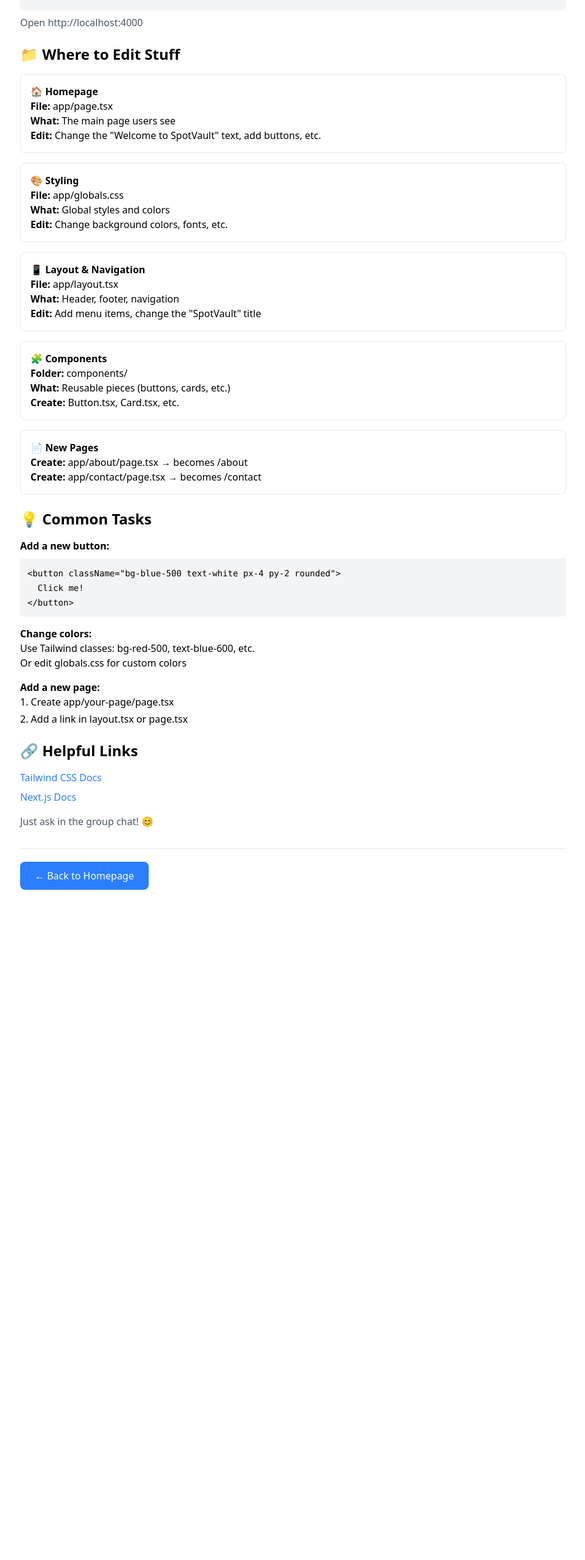
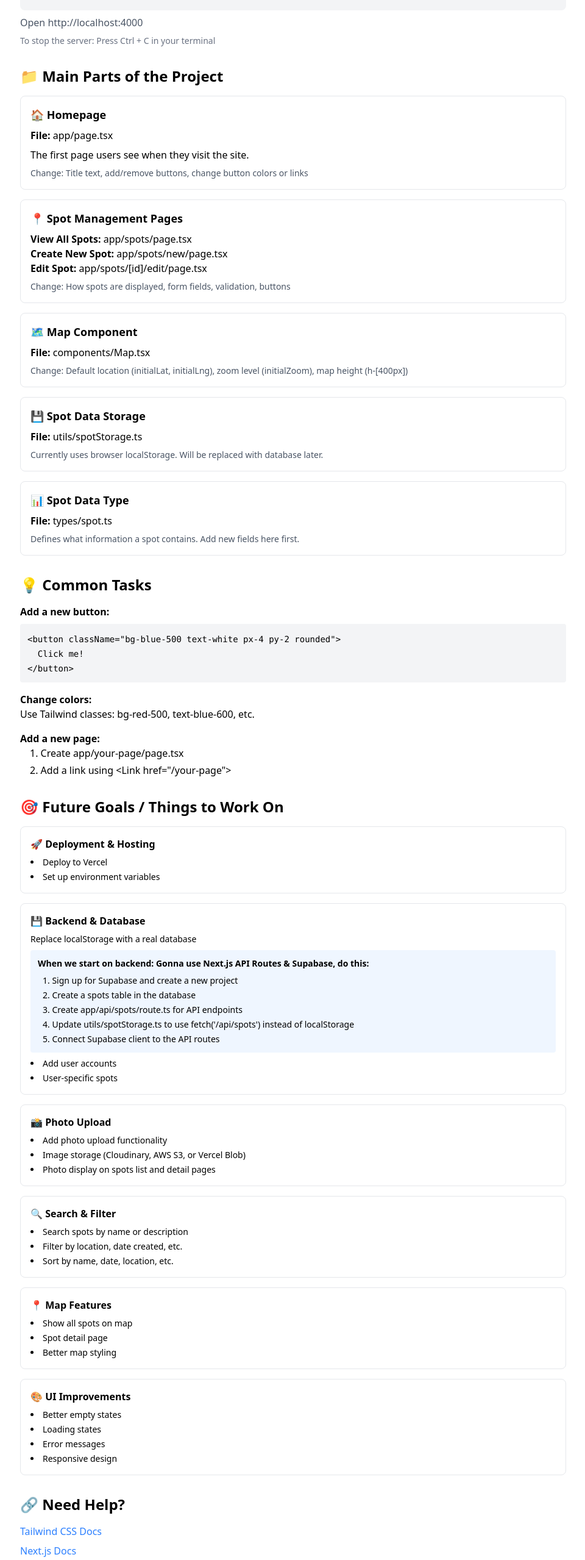
Before and after one commit to CSCI4830-UNO/SpotVault, a Next.js app in the folder web/: page /dev-guide in a window 1280 px wide. Shown: the part 239-2797 px from the top of the page at 61% size, without its empty margins (159-1119 px from the left). Before the commit the page ends 1719 px from the top, so only its background shows below. Built offline with nearby package versions, Linux system fonts and the light colour scheme.

Commit message:
Copied stuff from dev readme to dev-guide page

```diff
--- a/web/app/dev-guide/page.tsx
+++ b/web/app/dev-guide/page.tsx
@@ -1,10 +1,13 @@
+import Link from "next/link";
+
 export default function DevGuide() {
   return (
     <div className="min-h-screen bg-white dark:bg-black text-black dark:text-white p-8">
       <div className="max-w-4xl mx-auto">
         <h1 className="text-4xl font-bold mb-8">📝 SpotVault Dev Guide</h1>
 
-        <div className="space-y-6">
+        <div className="space-y-8">
+          {/* Quick Start */}
           <section>
             <h2 className="text-2xl font-semibold mb-4">🚀 Quick Start</h2>
             <div className="bg-gray-100 dark:bg-gray-800 p-4 rounded-lg">
@@ -15,47 +18,49 @@ export default function DevGuide() {
               </code>
             </div>
             <p className="mt-2 text-gray-600 dark:text-gray-400">Open http://localhost:4000</p>
+            <p className="mt-2 text-sm text-gray-500 dark:text-gray-500">To stop the server: Press Ctrl + C in your terminal</p>
           </section>
 
+          {/* Main Parts */}
           <section>
-            <h2 className="text-2xl font-semibold mb-4">📁 Where to Edit Stuff</h2>
-            <div className="grid gap-4">
+            <h2 className="text-2xl font-semibold mb-4">📁 Main Parts of the Project</h2>
+            <div className="space-y-4">
               <div className="border border-gray-200 dark:border-gray-700 p-4 rounded-lg">
-                <h3 className="font-semibold">🏠 Homepage</h3>
+                <h3 className="font-semibold text-lg mb-2">🏠 Homepage</h3>
                 <p><strong>File:</strong> app/page.tsx</p>
-                <p><strong>What:</strong> The main page users see</p>
-                <p><strong>Edit:</strong> Change the "Welcome to SpotVault" text, add buttons, etc.</p>
+                <p className="mt-2">The first page users see when they visit the site.</p>
+                <p className="mt-2 text-sm text-gray-600 dark:text-gray-400">Change: Title text, add/remove buttons, change button colors or links</p>
               </div>
 
               <div className="border border-gray-200 dark:border-gray-700 p-4 rounded-lg">
-                <h3 className="font-semibold">🎨 Styling</h3>
-                <p><strong>File:</strong> app/globals.css</p>
-                <p><strong>What:</strong> Global styles and colors</p>
-                <p><strong>Edit:</strong> Change background colors, fonts, etc.</p>
+                <h3 className="font-semibold text-lg mb-2">📍 Spot Management Pages</h3>
+                <p><strong>View All Spots:</strong> app/spots/page.tsx</p>
+                <p><strong>Create New Spot:</strong> app/spots/new/page.tsx</p>
+                <p><strong>Edit Spot:</strong> app/spots/[id]/edit/page.tsx</p>
+                <p className="mt-2 text-sm text-gray-600 dark:text-gray-400">Change: How spots are displayed, form fields, validation, buttons</p>
               </div>
 
               <div className="border border-gray-200 dark:border-gray-700 p-4 rounded-lg">
-                <h3 className="font-semibold">📱 Layout & Navigation</h3>
-                <p><strong>File:</strong> app/layout.tsx</p>
-                <p><strong>What:</strong> Header, footer, navigation</p>
-                <p><strong>Edit:</strong> Add menu items, change the "SpotVault" title</p>
+                <h3 className="font-semibold text-lg mb-2">🗺️ Map Component</h3>
+                <p><strong>File:</strong> components/Map.tsx</p>
+                <p className="mt-2 text-sm text-gray-600 dark:text-gray-400">Change: Default location (initialLat, initialLng), zoom level (initialZoom), map height (h-[400px])</p>
               </div>
 
               <div className="border border-gray-200 dark:border-gray-700 p-4 rounded-lg">
-                <h3 className="font-semibold">🧩 Components</h3>
-                <p><strong>Folder:</strong> components/</p>
-                <p><strong>What:</strong> Reusable pieces (buttons, cards, etc.)</p>
-                <p><strong>Create:</strong> Button.tsx, Card.tsx, etc.</p>
+                <h3 className="font-semibold text-lg mb-2">💾 Spot Data Storage</h3>
+                <p><strong>File:</strong> utils/spotStorage.ts</p>
+                <p className="mt-2 text-sm text-gray-600 dark:text-gray-400">Currently uses browser localStorage. Will be replaced with database later.</p>
               </div>
 
               <div className="border border-gray-200 dark:border-gray-700 p-4 rounded-lg">
-                <h3 className="font-semibold">📄 New Pages</h3>
-                <p><strong>Create:</strong> app/about/page.tsx → becomes /about</p>
-                <p><strong>Create:</strong> app/contact/page.tsx → becomes /contact</p>
+                <h3 className="font-semibold text-lg mb-2">📊 Spot Data Type</h3>
+                <p><strong>File:</strong> types/spot.ts</p>
+                <p className="mt-2 text-sm text-gray-600 dark:text-gray-400">Defines what information a spot contains. Add new fields here first.</p>
               </div>
             </div>
           </section>
 
+          {/* Common Tasks */}
           <section>
             <h2 className="text-2xl font-semibold mb-4">💡 Common Tasks</h2>
             <div className="space-y-4">
@@ -73,35 +78,107 @@ export default function DevGuide() {
               <div>
                 <h3 className="font-semibold">Change colors:</h3>
                 <p>Use Tailwind classes: bg-red-500, text-blue-600, etc.</p>
-                <p>Or edit globals.css for custom colors</p>
               </div>
 
               <div>
                 <h3 className="font-semibold">Add a new page:</h3>
-                <ol className="list-decimal list-inside space-y-1">
+                <ol className="list-decimal list-inside space-y-1 ml-4">
                   <li>Create app/your-page/page.tsx</li>
-                  <li>Add a link in layout.tsx or page.tsx</li>
+                  <li>Add a link using &lt;Link href="/your-page"&gt;</li>
                 </ol>
               </div>
             </div>
           </section>
 
+          {/* Future Goals */}
           <section>
-            <h2 className="text-2xl font-semibold mb-4">🔗 Helpful Links</h2>
+            <h2 className="text-2xl font-semibold mb-4">🎯 Future Goals / Things to Work On</h2>
+            <div className="space-y-4">
+              <div className="border border-gray-200 dark:border-gray-700 p-4 rounded-lg">
+                <h3 className="font-semibold mb-2">🚀 Deployment & Hosting</h3>
+                <ul className="list-disc list-inside space-y-1 text-sm">
+                  <li>Deploy to Vercel</li>
+                  <li>Set up environment variables</li>
+                </ul>
+              </div>
+
+              <div className="border border-gray-200 dark:border-gray-700 p-4 rounded-lg">
+                <h3 className="font-semibold mb-2">💾 Backend & Database</h3>
+                <p className="text-sm mb-2">Replace localStorage with a real database</p>
+                <div className="bg-blue-50 dark:bg-blue-900/20 p-3 rounded text-sm">
+                  <p className="font-semibold mb-2">When we start on backend: Gonna use Next.js API Routes & Supabase, do this:</p>
+                  <ol className="list-decimal list-inside space-y-1 ml-2">
+                    <li>Sign up for Supabase and create a new project</li>
+                    <li>Create a spots table in the database</li>
+                    <li>Create app/api/spots/route.ts for API endpoints</li>
+                    <li>Update utils/spotStorage.ts to use fetch('/api/spots') instead of localStorage</li>
+                    <li>Connect Supabase client to the API routes</li>
+                  </ol>
+                </div>
+                <ul className="list-disc list-inside space-y-1 text-sm mt-2">
+                  <li>Add user accounts</li>
+                  <li>User-specific spots</li>
+                </ul>
+              </div>
+
+              <div className="border border-gray-200 dark:border-gray-700 p-4 rounded-lg">
+                <h3 className="font-semibold mb-2">📸 Photo Upload</h3>
+                <ul className="list-disc list-inside space-y-1 text-sm">
+                  <li>Add photo upload functionality</li>
+                  <li>Image storage (Cloudinary, AWS S3, or Vercel Blob)</li>
+                  <li>Photo display on spots list and detail pages</li>
+                </ul>
+              </div>
+
+              <div className="border border-gray-200 dark:border-gray-700 p-4 rounded-lg">
+                <h3 className="font-semibold mb-2">🔍 Search & Filter</h3>
+                <ul className="list-disc list-inside space-y-1 text-sm">
+                  <li>Search spots by name or description</li>
+                  <li>Filter by location, date created, etc.</li>
+                  <li>Sort by name, date, location, etc.</li>
+                </ul>
+              </div>
+
+              <div className="border border-gray-200 dark:border-gray-700 p-4 rounded-lg">
+                <h3 className="font-semibold mb-2">📍 Map Features</h3>
+                <ul className="list-disc list-inside space-y-1 text-sm">
+                  <li>Show all spots on map</li>
+                  <li>Spot detail page</li>
+                  <li>Better map styling</li>
+                </ul>
+              </div>
+
+              <div className="border border-gray-200 dark:border-gray-700 p-4 rounded-lg">
+                <h3 className="font-semibold mb-2">🎨 UI Improvements</h3>
+                <ul className="list-disc list-inside space-y-1 text-sm">
+                  <li>Better empty states</li>
+                  <li>Loading states</li>
+                  <li>Error messages</li>
+                  <li>Responsive design</li>
+                </ul>
+              </div>
+            </div>
+          </section>
+
+          {/* Helpful Links */}
+          <section>
+            <h2 className="text-2xl font-semibold mb-4">🔗 Need Help?</h2>
             <div className="space-y-2">
               <a href="https://tailwindcss.com/docs" target="_blank" rel="noopener noreferrer"
                  className="text-blue-500 hover:underline block">Tailwind CSS Docs</a>
               <a href="https://nextjs.org/docs" target="_blank" rel="noopener noreferrer"
                  className="text-blue-500 hover:underline block">Next.js Docs</a>
+              <a href="https://maplibre.org/maplibre-gl-js-docs/" target="_blank" rel="noopener noreferrer"
+                 className="text-blue-500 hover:underline block">MapLibre GL Docs</a>
             </div>
-            <p className="mt-4 text-gray-600 dark:text-gray-400">Just ask in the group chat! 😊</p>
+            <p className="mt-4 text-gray-600 dark:text-gray-400">Ask in the group chat! 😊</p>
           </section>
         </div>
 
         <div className="mt-8 pt-8 border-t border-gray-200 dark:border-gray-700">
-          <a href="/" className="bg-blue-500 text-white px-6 py-3 rounded-lg hover:bg-blue-600 transition-colors">
+          <Link href="/" className="bg-blue-500 text-white px-6 py-3 rounded-lg hover:bg-blue-600 transition-colors">
             ← Back to Homepage
-          </a>
+          </Link>
         </div>
       </div>
     </div>
```
